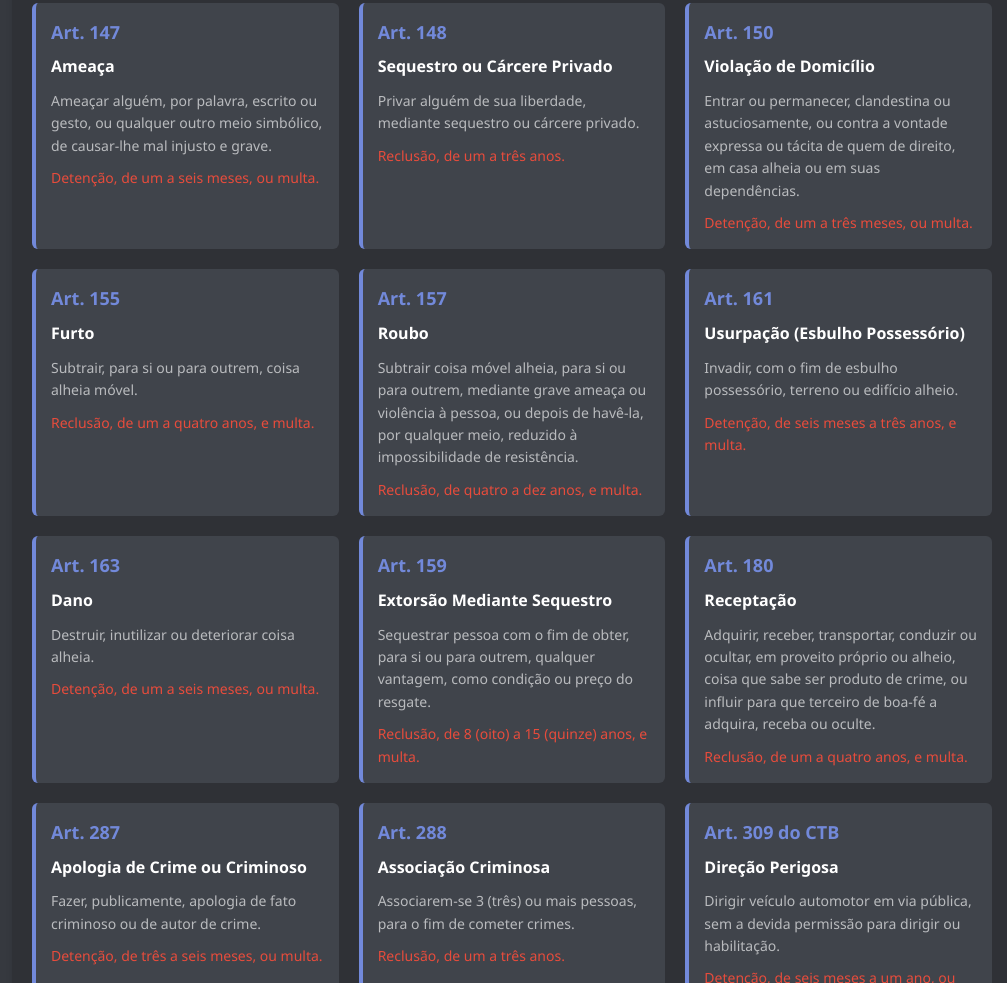
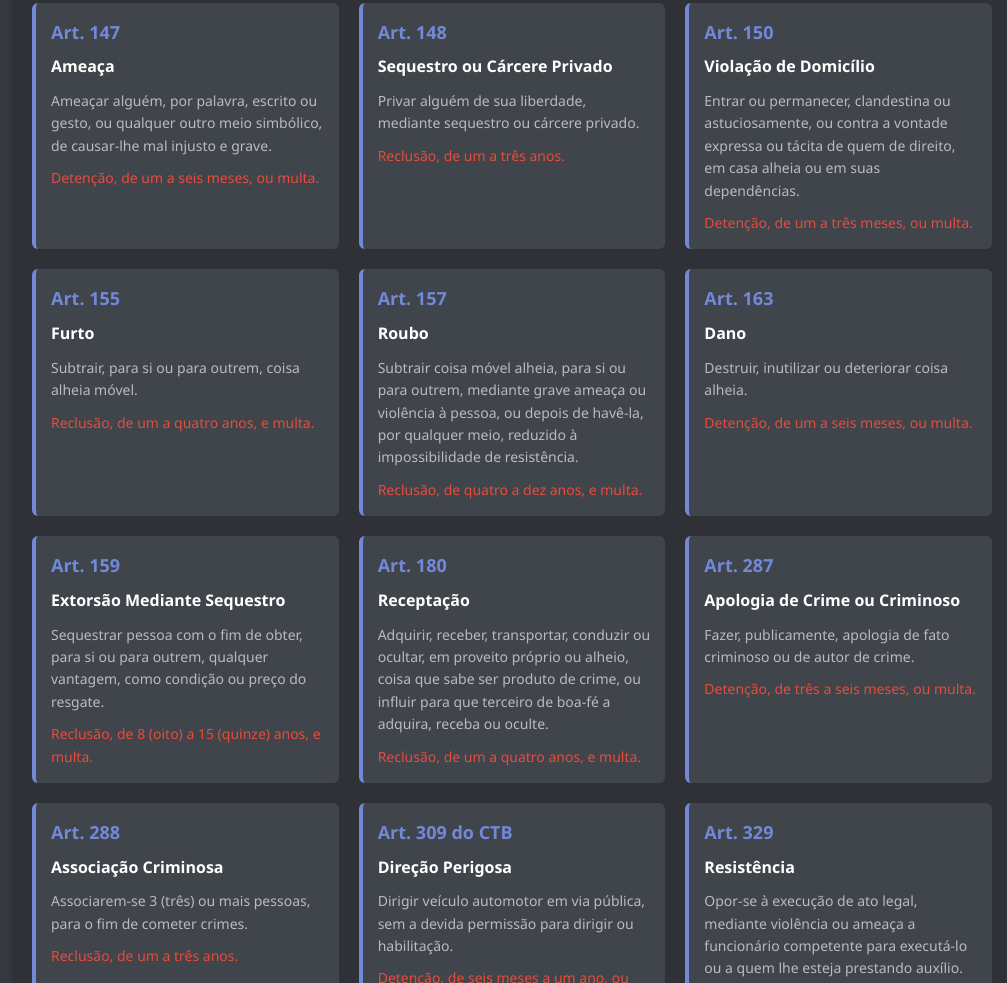
Before and after one commit to diogolourencodev/lei-brasileira-rp, a plain HTML site: page index.html in a window 1280 px wide. Shown: the part 595-1578 px from the top of the page, without its empty margins (128-1135 px from the left). Drawn offline with Linux system fonts and the light colour scheme.

Commit message:
Atualizar o index.html

```diff
--- a/index.html
+++ b/index.html
@@ -210,12 +210,6 @@
     "penalty": "Reclusão, de quatro a dez anos, e multa."
   },
   {
-    "code": "Art. 161",
-    "name": "Usurpação (Esbulho Possessório)",
-    "description": "Invadir, com o fim de esbulho possessório, terreno ou edifício alheio.",
-    "penalty": "Detenção, de seis meses a três anos, e multa."
-  },
-  {
     "code": "Art. 163",
     "name": "Dano",
     "description": "Destruir, inutilizar ou deteriorar coisa alheia.",
```
